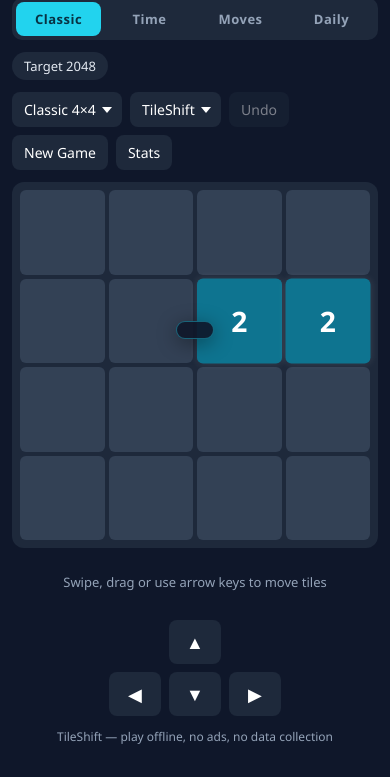
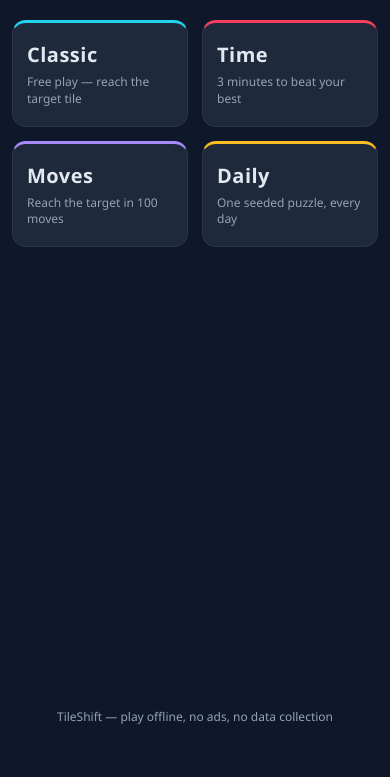
Before and after one commit to amansingh1158/tileshift, a website: page app/index.html in a window 390 px wide. Shown: the part 87-864 px from the top of the page. Drawn offline with Linux system fonts and the light colour scheme.

Commit message:
Add mode-select landing page, move combo toast to top, pause timer on background

```diff
--- a/app/css/style.css
+++ b/app/css/style.css
@@ -102,7 +102,8 @@ header {
 }
 
 select,
-button {
+button,
+.btn {
   font: inherit;
   font-size: 14px;
   color: #fff;
@@ -112,6 +113,12 @@ button {
   padding: 8px 12px;
   cursor: pointer;
   user-select: none;
+}
+
+.btn {
+  text-decoration: none;
+  display: inline-flex;
+  align-items: center;
 }
 
 select {
@@ -130,29 +137,74 @@ select:disabled {
   cursor: default;
 }
 
-.mode-tabs {
+.landing {
+  justify-content: center;
+  gap: 28px;
+}
+
+.landing-head {
   display: flex;
+  flex-direction: column;
+  align-items: center;
+  gap: 4px;
+}
+
+.landing-head .brand h1 {
+  font-size: 44px;
+}
+
+.mode-list {
+  display: grid;
+  grid-template-columns: repeat(2, minmax(130px, 1fr));
+  gap: 14px;
+  width: 100%;
+}
+
+.mode-card {
+  display: flex;
+  flex-direction: column;
   gap: 6px;
   background: var(--board-bg);
-  border-radius: 10px;
-  padding: 4px;
+  border: 1px solid rgba(255, 255, 255, 0.06);
+  border-radius: 14px;
+  padding: 18px 14px;
+  text-decoration: none;
+  transition: transform 0.15s ease, border-color 0.15s ease;
 }
 
-.mode-tabs button {
-  flex: 1;
-  background: transparent;
-  color: var(--muted);
-  font-size: 13px;
-  font-weight: 600;
-  letter-spacing: 0.5px;
-  padding: 8px 4px;
-  border-radius: 8px;
-  transition: background 0.2s ease, color 0.2s ease;
+.mode-card:hover,
+.mode-card:active {
+  transform: translateY(-2px);
+  border-color: var(--accent);
 }
 
-.mode-tabs button.active {
-  background: var(--accent);
-  color: #083344;
+.mode-name {
+  font-size: 20px;
+  font-weight: 700;
+  letter-spacing: 0.5px;
+  color: var(--text);
+}
+
+.mode-desc {
+  font-size: 12px;
+  line-height: 1.4;
+  color: var(--muted);
+}
+
+.accent-teal {
+  border-top: 3px solid #22d3ee;
+}
+
+.accent-rose {
+  border-top: 3px solid #f43f5e;
+}
+
+.accent-violet {
+  border-top: 3px solid #a78bfa;
+}
+
+.accent-amber {
+  border-top: 3px solid #fbbf24;
 }
 
 .hud-extra {
@@ -197,7 +249,7 @@ select:disabled {
 
 .combo-toast {
   position: absolute;
-  top: 38%;
+  top: 0;
   left: 50%;
   transform: translateX(-50%);
   z-index: 9;
@@ -205,9 +257,9 @@ select:disabled {
   border: 1px solid rgba(34, 211, 238, 0.4);
   color: var(--accent);
   font-weight: 700;
-  font-size: 18px;
+  font-size: 15px;
   letter-spacing: 1px;
-  padding: 8px 18px;
+  padding: 6px 16px;
   border-radius: 999px;
   pointer-events: none;
   box-shadow: 0 4px 20px rgba(0, 0, 0, 0.4);
@@ -220,7 +272,7 @@ select:disabled {
 @keyframes combo-pop {
   0% {
     opacity: 0;
-    transform: translateX(-50%) translateY(12px) scale(0.8);
+    transform: translateX(-50%) translateY(10px) scale(0.8);
   }
   15% {
     opacity: 1;
@@ -234,7 +286,7 @@ select:disabled {
   }
   100% {
     opacity: 0;
-    transform: translateX(-50%) translateY(-24px) scale(0.95);
+    transform: translateX(-50%) translateY(-28px) scale(0.95);
   }
 }
 
--- a/app/index.html
+++ b/app/index.html
@@ -12,84 +12,40 @@
   <link rel="stylesheet" href="css/style.css" />
 </head>
 <body>
-  <div class="app">
-    <header>
+  <div class="app landing">
+    <header class="landing-head">
       <div class="brand">
         <h1>TileShift</h1>
         <p class="tagline">slide &amp; merge puzzle</p>
       </div>
-      <div class="scores">
-        <div class="score-box">
-          <div class="label">SCORE</div>
-          <div class="value" id="score">0</div>
-        </div>
-        <div class="score-box">
-          <div class="label">BEST</div>
-          <div class="value" id="best">0</div>
-        </div>
-      </div>
     </header>
 
-    <div class="mode-tabs" id="mode-tabs" aria-label="Game mode"></div>
-
-    <div id="hud-extra" class="hud-extra"></div>
-
-    <div class="controls">
-      <select id="board-size" aria-label="Board size"></select>
-      <select id="theme" aria-label="Theme"></select>
-      <button id="undo" disabled>Undo</button>
-      <button id="new-game">New Game</button>
-      <button id="stats-btn">Stats</button>
-    </div>
-
-    <div class="board-wrap">
-      <div id="board" class="board"></div>
-      <div id="combo-toast" class="combo-toast hidden"></div>
-
-      <div id="win-overlay" class="overlay hidden">
-        <h2 id="win-title">You win!</h2>
-        <p class="score-note" id="win-subtitle">You reached the 2048 tile.</p>
-        <div class="actions">
-          <button id="win-continue">Keep Going</button>
-          <button id="win-new">New Game</button>
-        </div>
-      </div>
-
-      <div id="game-over-overlay" class="overlay hidden">
-        <h2 id="over-title">Game Over</h2>
-        <p class="score-note">Score: <span id="over-score">0</span></p>
-        <div class="actions">
-          <button id="over-new">New Game</button>
-        </div>
-      </div>
-    </div>
-
-    <p class="hint">Swipe, drag or use arrow keys to move tiles</p>
-
-    <div class="dpad" aria-label="Move controls">
-      <button class="up" data-dir="up" aria-label="Move up">&#9650;</button>
-      <button class="left" data-dir="left" aria-label="Move left">&#9664;</button>
-      <button class="down" data-dir="down" aria-label="Move down">&#9660;</button>
-      <button class="right" data-dir="right" aria-label="Move right">&#9654;</button>
-    </div>
+    <nav class="mode-list" aria-label="Choose a game mode">
+      <a class="mode-card accent-teal" href="play.html?mode=classic">
+        <span class="mode-name">Classic</span>
+        <span class="mode-desc">Free play &mdash; reach the target tile</span>
+      </a>
+      <a class="mode-card accent-rose" href="play.html?mode=time">
+        <span class="mode-name">Time</span>
+        <span class="mode-desc">3 minutes to beat your best</span>
+      </a>
+      <a class="mode-card accent-violet" href="play.html?mode=moves">
+        <span class="mode-name">Moves</span>
+        <span class="mode-desc">Reach the target in 100 moves</span>
+      </a>
+      <a class="mode-card accent-amber" href="play.html?mode=daily">
+        <span class="mode-name">Daily</span>
+        <span class="mode-desc">One seeded puzzle, every day</span>
+      </a>
+    </nav>
 
     <footer>TileShift &mdash; play offline, no ads, no data collection</footer>
   </div>
 
-  <div id="stats-modal" class="modal hidden" role="dialog" aria-label="Stats">
-    <div class="modal-card">
-      <h2>Your Stats</h2>
-      <div class="stat-grid">
-        <div class="stat"><span class="stat-value" id="stat-games">0</span><span class="stat-label">Games</span></div>
-        <div class="stat"><span class="stat-value" id="stat-moves">0</span><span class="stat-label">Moves</span></div>
-        <div class="stat"><span class="stat-value" id="stat-merges">0</span><span class="stat-label">Merges</span></div>
-        <div class="stat"><span class="stat-value" id="stat-tile">0</span><span class="stat-label">Best Tile</span></div>
-      </div>
-      <p class="score-note">Best score: <span id="stat-best">0</span></p>
-      <button id="stats-close">Close</button>
-    </div>
-  </div>
-
-  <script type="module" src="js/main.js"></script>
+  <script>
+    if ('serviceWorker' in navigator) {
+      window.addEventListener('load', () => navigator.serviceWorker.register('./sw.js'));
+    }
+  </script>
 </body>
 </html>
--- a/app/js/main.js
+++ b/app/js/main.js
@@ -23,13 +23,6 @@ const undoBtn = $('#undo');
 const TIME_LIMIT_MS = 180000; // 3 minutes
 const MOVES_LIMIT = 100;
 
-const MODE_DEFS = [
-  { id: MODES.CLASSIC, label: 'Classic', hint: 'Free play, reach the target tile' },
-  { id: MODES.TIME, label: 'Time', hint: '3 minutes to reach the highest tile' },
-  { id: MODES.MOVES, label: 'Moves', hint: `Reach the target in ${MOVES_LIMIT} moves` },
-  { id: MODES.DAILY, label: 'Daily', hint: 'One fresh seeded puzzle each day' },
-];
-
 const BOARD_SIZES = [
   { rows: 4, cols: 4, label: 'Classic 4×4' },
   { rows: 3, cols: 3, label: '3×3' },
@@ -44,6 +37,8 @@ const BOARD_SIZES = [
 ];
 
 const settings = loadSettings();
+settings.mode = modeFromUrl();
+saveSettings(settings);
 let game = null;
 let stats = loadStats();
 let prevOver = false;
@@ -90,33 +85,10 @@ async function hapticNotify(type) {
   }
 }
 
-// ---- Mode tabs ----
-function buildModeTabs() {
-  const wrap = $('#mode-tabs');
-  wrap.innerHTML = '';
-  for (const m of MODE_DEFS) {
-    const b = document.createElement('button');
-    b.dataset.mode = m.id;
-    b.textContent = m.label;
-    b.title = m.hint;
-    b.addEventListener('click', () => setMode(m.id));
-    wrap.appendChild(b);
-  }
-  syncModeTabs();
-}
-
-function syncModeTabs() {
-  document.querySelectorAll('#mode-tabs button').forEach((b) => {
-    b.classList.toggle('active', b.dataset.mode === settings.mode);
-  });
-}
-
-function setMode(mode) {
-  if (mode === settings.mode) return;
-  settings.mode = mode;
-  saveSettings(settings);
-  syncModeTabs();
-  newGame();
+// ---- Mode from URL ----
+function modeFromUrl() {
+  const m = new URLSearchParams(window.location.search).get('mode');
+  return Object.values(MODES).includes(m) ? m : MODES.CLASSIC;
 }
 
 // ---- HUD ----
@@ -286,6 +258,20 @@ function clearTimer() {
   }
 }
 
+// Pause the clock when the app goes to the background.
+window.addEventListener('pagehide', clearTimer);
+window.addEventListener('visibilitychange', () => {
+  if (
+    document.visibilityState === 'visible' &&
+    game &&
+    game.mode === MODES.TIME &&
+    !game.over &&
+    !game.won
+  ) {
+    startTimer();
+  }
+});
+
 // ---- Stats modal ----
 function renderStats() {
   $('#stat-games').textContent = stats.games;
@@ -417,7 +403,6 @@ function buildThemeOptions() {
 }
 
 // ---- Boot ----
-buildModeTabs();
 buildSizeOptions();
 buildThemeOptions();
 $('#board-size').disabled = settings.mode === MODES.DAILY;
--- a/app/sw.js
+++ b/app/sw.js
@@ -1,7 +1,8 @@
-const CACHE = 'tileshift-v4';
+const CACHE = 'tileshift-v5';
 const ASSETS = [
   './',
   './index.html',
+  './play.html',
   './css/style.css',
   './js/engine.js',
   './js/storage.js',
```
Also changed, not shown: app/play.html (added, +99 -0 lines), tests/boot.test.js (+87 -37 lines).
